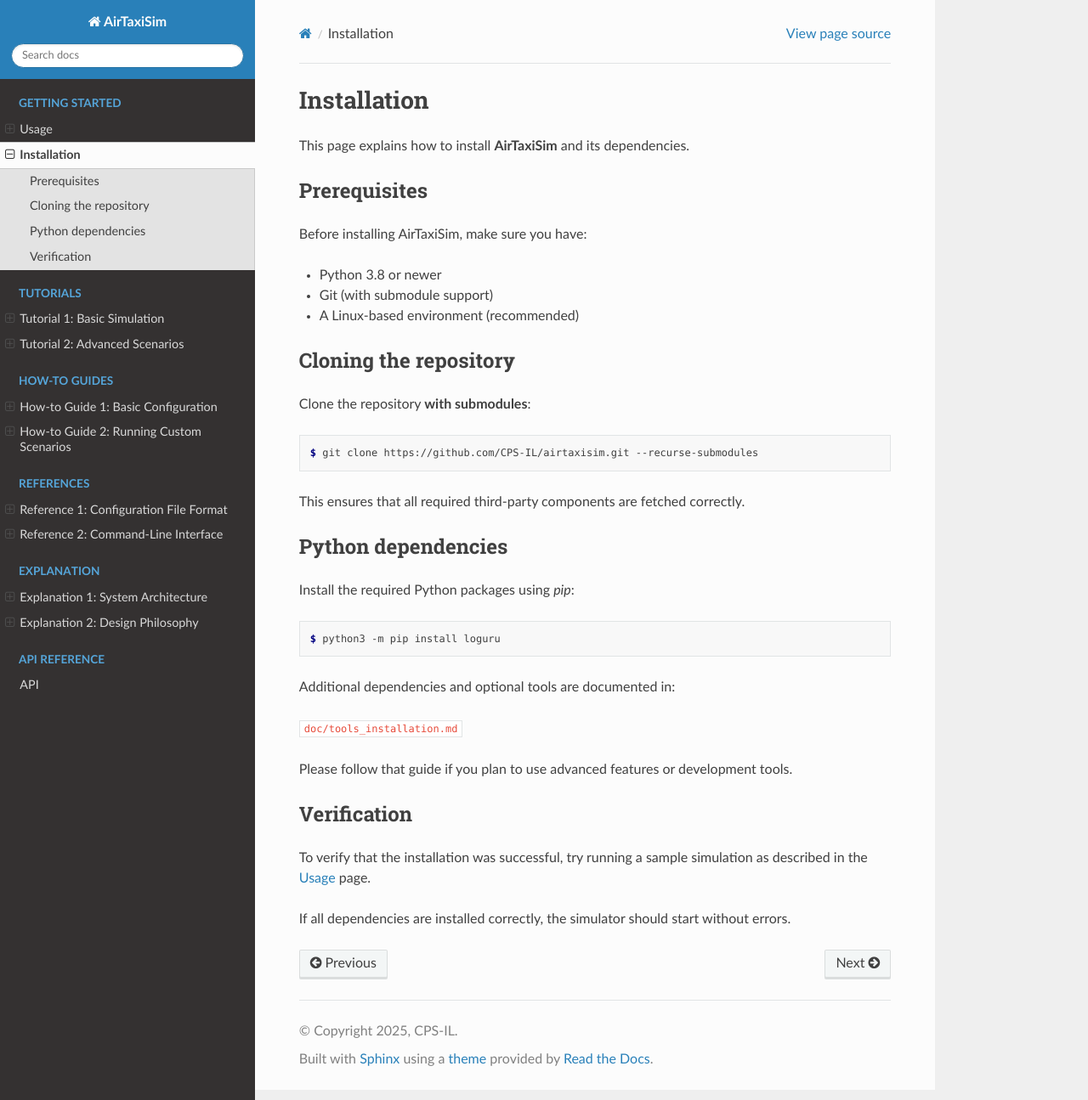
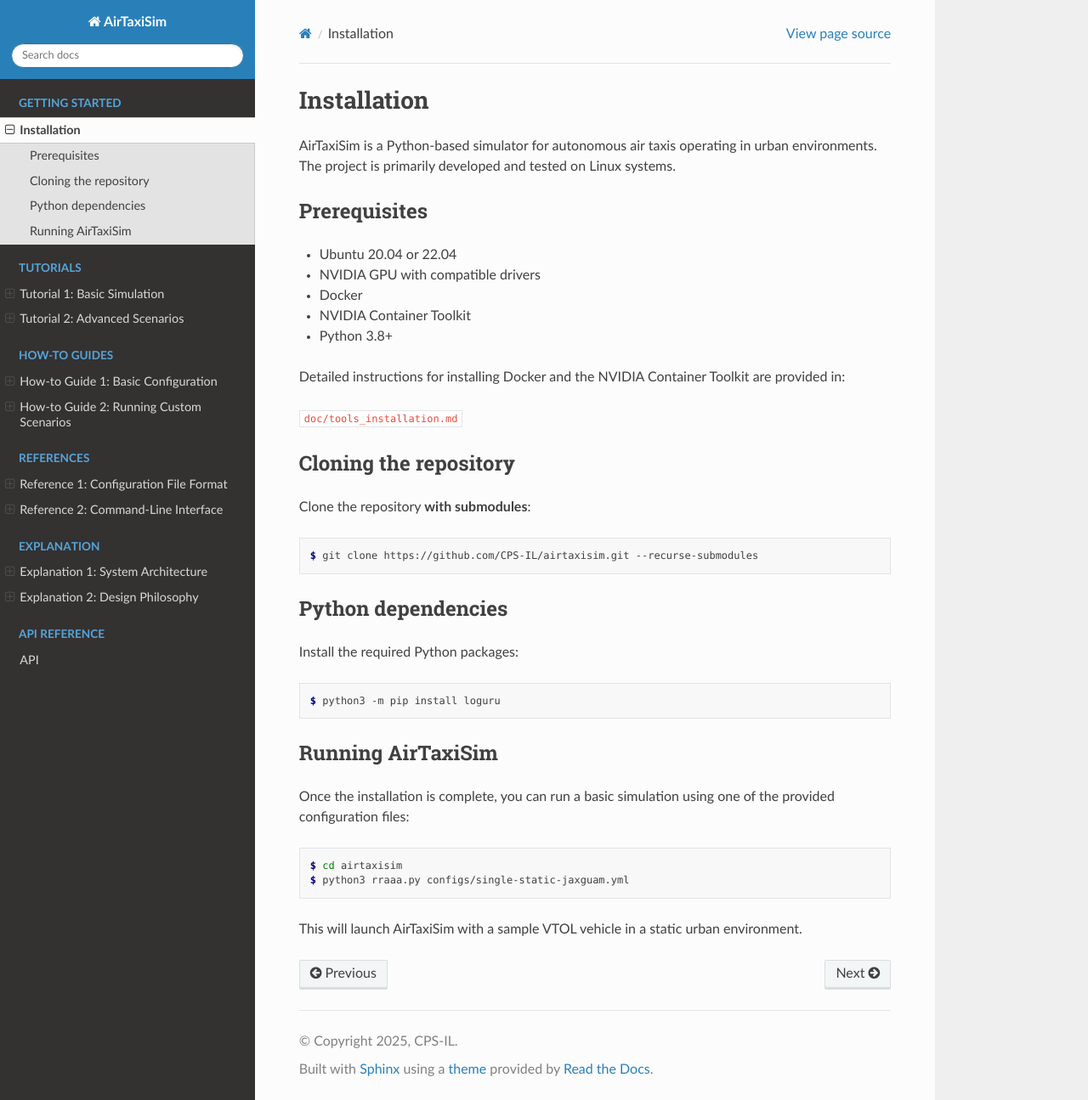
Before and after one commit to MikaYeghi/airtaxisim-docs, a Sphinx documentation site: the page built from docs/source/installation.rst, in a window 1280 px wide and 1295 px high. Shown: the whole window at 85% size. Built offline with Sphinx 7.4.7 and the Read the Docs theme 3.1.0, drawn with Linux system fonts in a browser that asks for light colours.

Commit message:
Update installation

```diff
--- a/docs/source/index.rst
+++ b/docs/source/index.rst
@@ -14,7 +14,6 @@
    :caption: Getting started
    :maxdepth: 2
 
-   usage
    installation
 
 .. toctree::
--- a/docs/source/installation.rst
+++ b/docs/source/installation.rst
@@ -1,16 +1,23 @@
 Installation
 ============
 
-This page explains how to install **AirTaxiSim** and its dependencies.
+AirTaxiSim is a Python-based simulator for autonomous air taxis operating
+in urban environments. The project is primarily developed and tested on
+Linux systems.
 
 Prerequisites
 -------------
 
-Before installing AirTaxiSim, make sure you have:
+- Ubuntu 20.04 or 22.04
+- NVIDIA GPU with compatible drivers
+- Docker
+- NVIDIA Container Toolkit
+- Python 3.8+
 
-- Python 3.8 or newer
-- Git (with submodule support)
-- A Linux-based environment (recommended)
+Detailed instructions for installing Docker and the NVIDIA Container Toolkit
+are provided in:
+
+``doc/tools_installation.md``
 
 Cloning the repository
 ----------------------
@@ -21,27 +28,25 @@
 
    $ git clone https://github.com/CPS-IL/airtaxisim.git --recurse-submodules
 
-This ensures that all required third-party components are fetched correctly.
-
 Python dependencies
 -------------------
 
-Install the required Python packages using `pip`:
+Install the required Python packages:
 
 .. code-block:: console
 
    $ python3 -m pip install loguru
 
-Additional dependencies and optional tools are documented in:
+Running AirTaxiSim
+------------------
 
-``doc/tools_installation.md``
+Once the installation is complete, you can run a basic simulation using one
+of the provided configuration files:
 
-Please follow that guide if you plan to use advanced features or development tools.
+.. code-block:: console
 
-Verification
-------------
+   $ cd airtaxisim
+   $ python3 rraaa.py configs/single-static-jaxguam.yml
 
-To verify that the installation was successful, try running a sample simulation
-as described in the :doc:`usage` page.
-
-If all dependencies are installed correctly, the simulator should start without errors.
+This will launch AirTaxiSim with a sample VTOL vehicle in a static urban
+environment.
```
Also changed, not shown: docs/source/usage.rst (deleted, +0 -36 lines).
